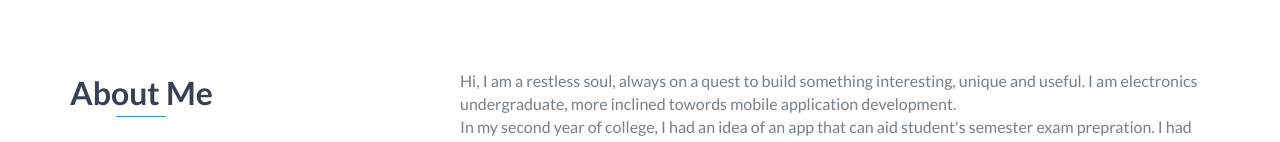
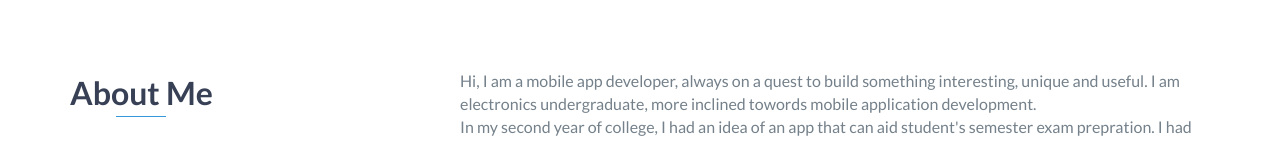
Before and after one commit to ravimishra2270/ravimishra2270.github.io, a website: page index.html in a window 1280 px wide. Shown: the part 805-947 px from the top of the page. Drawn offline with nearby package versions, Linux system fonts and the light colour scheme; files whose address does not match are found by name.

Commit message:
Update index.html

```diff
--- a/index.html
+++ b/index.html
@@ -77,7 +77,7 @@
           </div>
           <div class="col-md-8">
             <p>
-              Hi, I am a restless soul, always on a quest to build something
+              Hi, I am a mobile app developer, always on a quest to build something
               interesting, unique and useful. I am electronics undergraduate,
               more inclined towords mobile application development.
             </p>
```
